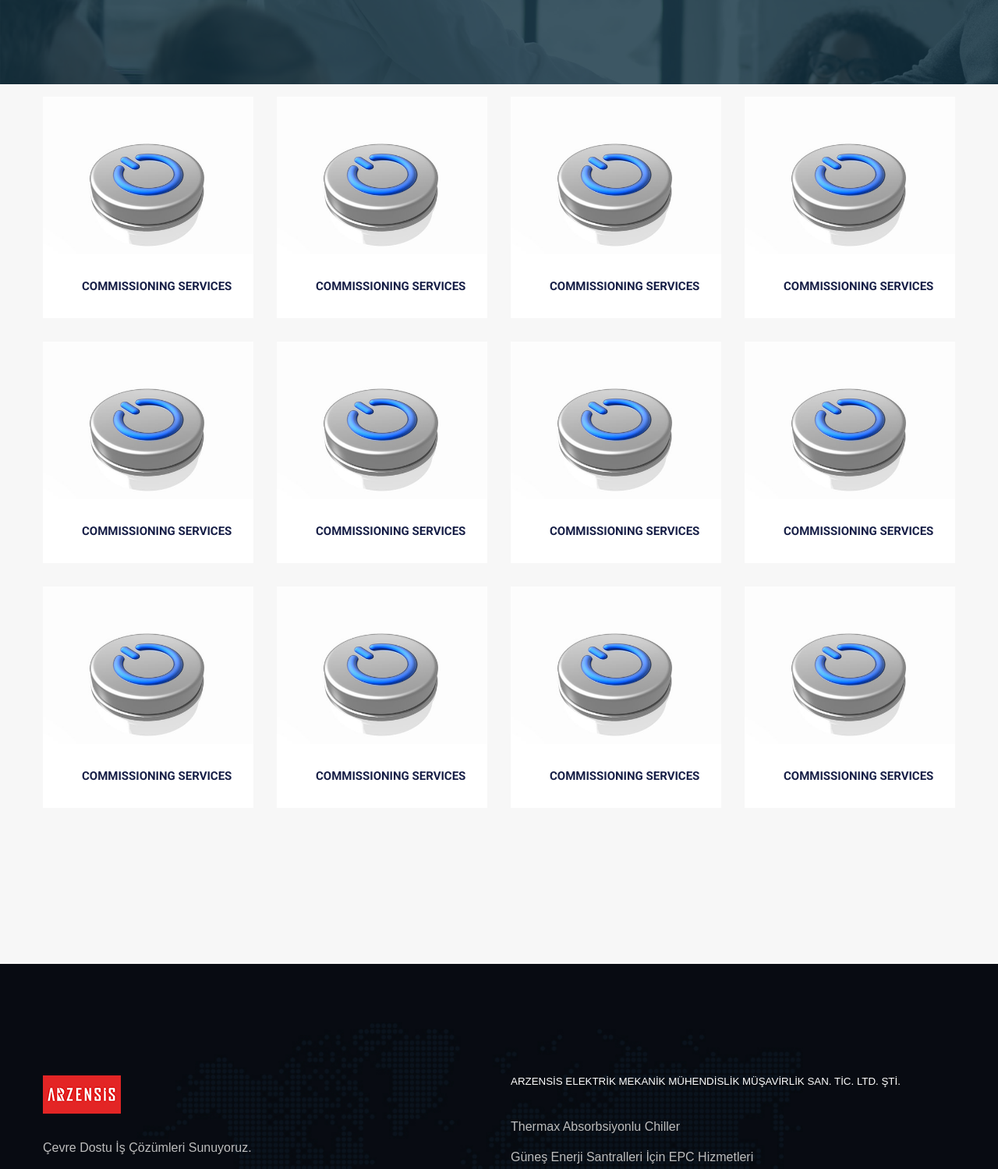
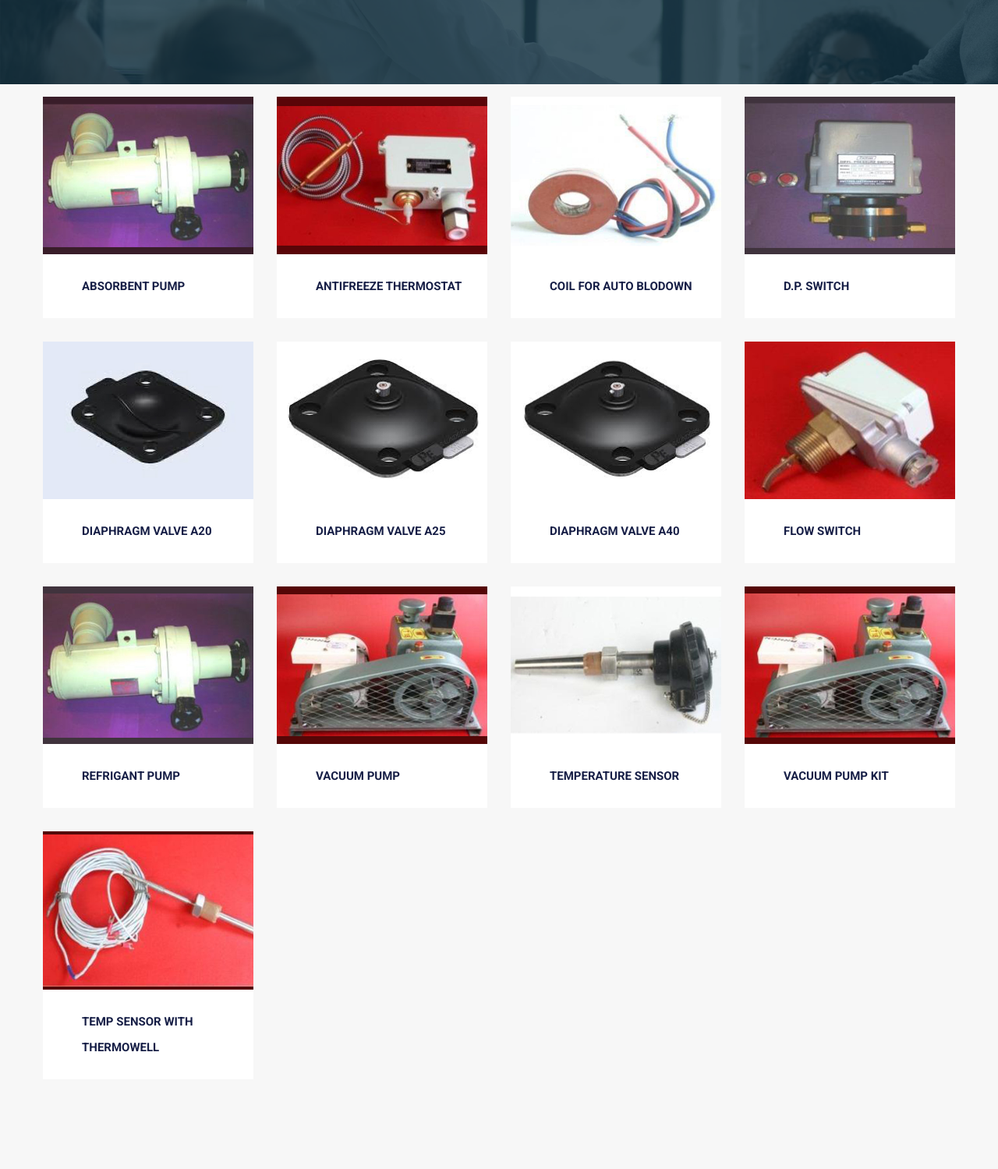
Before and after one commit to taner2307/arzensis, a plain HTML site: page spare_parts.html in a window 1280 px wide. Shown: the part 500-1999 px from the top of the page at 78% size. Drawn offline with Linux system fonts and the light colour scheme; files whose address does not match are found by name.

Commit message:
spare parts

```diff
--- a/spare_parts.html
+++ b/spare_parts.html
@@ -53,8 +53,10 @@
                             </div>
                             <div class="header-info-right">
                                 <ul class="header-social">
-                                    <li><a href="https://tr-tr.facebook.com/arzensis/"><i class="fab fa-facebook-f"></i></a></li>
-                                    <li><a href="https://www.linkedin.com/company/arzensism%C3%BChendislik/"><i class="fab fa-linkedin-in"></i></a></li>
+                                    <li><a href="https://tr-tr.facebook.com/arzensis/"><i class="fab fa-facebook-f"></i></a>
+                                    </li>
+                                    <li><a href="https://www.linkedin.com/company/arzensism%C3%BChendislik/"><i
+                                            class="fab fa-linkedin-in"></i></a></li>
                                 </ul>
                             </div>
                         </div>
@@ -127,10 +129,10 @@
                     <div class="col-xl-3 col-lg-4 col-md-6 col-sm- itemBox Electric">
                         <div class="single-team mb-30">
                             <div class="team-img">
-                                <img src="img/start.jpeg" alt="">
+                                <img src="img/spare_parts/ABSORBENT%20PUMP_480x360.jpg" alt="">
                             </div>
                             <div class="team-caption">
-                                <h3><a>COMMISSIONING SERVICES</a></h3>
+                                <h3><a>ABSORBENT PUMP</a></h3>
 
                             </div>
                         </div>
@@ -138,10 +140,10 @@
                     <div class="col-xl-3 col-lg-4 col-md-6 col-sm- itemBox Electric">
                         <div class="single-team mb-30">
                             <div class="team-img">
-                                <img src="img/start.jpeg" alt="">
+                                <img src="img/spare_parts/ANTIFREEZE%20THERMOSTAT_480x360.jpg" alt="">
                             </div>
                             <div class="team-caption">
-                                <h3><a>COMMISSIONING SERVICES</a></h3>
+                                <h3><a>ANTIFREEZE THERMOSTAT</a></h3>
 
                             </div>
                         </div>
@@ -149,10 +151,10 @@
                     <div class="col-xl-3 col-lg-4 col-md-6 col-sm- itemBox Electric">
                         <div class="single-team mb-30">
                             <div class="team-img">
-                                <img src="img/start.jpeg" alt="">
+                                <img src="img/spare_parts/COIL%20FOR%20AUTO%20BLODOWN_480x360.jpg" alt="">
                             </div>
                             <div class="team-caption">
-                                <h3><a>COMMISSIONING SERVICES</a></h3>
+                                <h3><a>COIL FOR AUTO BLODOWN</a></h3>
 
                             </div>
                         </div>
@@ -160,10 +162,10 @@
                     <div class="col-xl-3 col-lg-4 col-md-6 col-sm- itemBox Electric">
                         <div class="single-team mb-30">
                             <div class="team-img">
-                                <img src="img/start.jpeg" alt="">
+                                <img src="img/spare_parts/D.P.%20SWITCH_480x360.jpg" alt="">
                             </div>
                             <div class="team-caption">
-                                <h3><a>COMMISSIONING SERVICES</a></h3>
+                                <h3><a>D.P. SWITCH</a></h3>
 
                             </div>
                         </div>
@@ -173,10 +175,10 @@
                     <div class="col-xl-3 col-lg-4 col-md-6 col-sm- itemBox Electric">
                         <div class="single-team mb-30">
                             <div class="team-img">
-                                <img src="img/start.jpeg" alt="">
+                                <img src="img/spare_parts/DIAPHRAGM%20VALVE%20A20.jfif_480x360.jpg" alt="">
                             </div>
                             <div class="team-caption">
-                                <h3><a>COMMISSIONING SERVICES</a></h3>
+                                <h3><a>DIAPHRAGM VALVE A20</a></h3>
 
                             </div>
                         </div>
@@ -184,10 +186,10 @@
                     <div class="col-xl-3 col-lg-4 col-md-6 col-sm- itemBox Electric">
                         <div class="single-team mb-30">
                             <div class="team-img">
-                                <img src="img/start.jpeg" alt="">
+                                <img src="img/spare_parts/DIAPHRAGM%20VALVE%20A25_480x360.jpg" alt="">
                             </div>
                             <div class="team-caption">
-                                <h3><a>COMMISSIONING SERVICES</a></h3>
+                                <h3><a>DIAPHRAGM VALVE A25</a></h3>
 
                             </div>
                         </div>
@@ -195,10 +197,10 @@
                     <div class="col-xl-3 col-lg-4 col-md-6 col-sm- itemBox Electric">
                         <div class="single-team mb-30">
                             <div class="team-img">
-                                <img src="img/start.jpeg" alt="">
+                                <img src="img/spare_parts/DIAPHRAGM%20VALVE%20A40_480x360.jpg" alt="">
                             </div>
                             <div class="team-caption">
-                                <h3><a>COMMISSIONING SERVICES</a></h3>
+                                <h3><a>DIAPHRAGM VALVE A40</a></h3>
 
                             </div>
                         </div>
@@ -206,10 +208,10 @@
                     <div class="col-xl-3 col-lg-4 col-md-6 col-sm- itemBox Electric">
                         <div class="single-team mb-30">
                             <div class="team-img">
-                                <img src="img/start.jpeg" alt="">
+                                <img src="img/spare_parts/FLOW%20SWITCH_480x360.jpg" alt="">
                             </div>
                             <div class="team-caption">
-                                <h3><a>COMMISSIONING SERVICES</a></h3>
+                                <h3><a>FLOW SWITCH</a></h3>
 
                             </div>
                         </div>
@@ -219,10 +221,10 @@
                     <div class="col-xl-3 col-lg-4 col-md-6 col-sm- itemBox Electric">
                         <div class="single-team mb-30">
                             <div class="team-img">
-                                <img src="img/start.jpeg" alt="">
+                                <img src="img/spare_parts/REFRİGERANT%20PUMP_480x360.jpg" alt="">
                             </div>
                             <div class="team-caption">
-                                <h3><a>COMMISSIONING SERVICES</a></h3>
+                                <h3><a>REFRIGANT PUMP</a></h3>
 
                             </div>
                         </div>
@@ -230,10 +232,10 @@
                     <div class="col-xl-3 col-lg-4 col-md-6 col-sm- itemBox Electric">
                         <div class="single-team mb-30">
                             <div class="team-img">
-                                <img src="img/start.jpeg" alt="">
+                                <img src="img/spare_parts/VACUUM%20PUMP_480x360.jpg" alt="">
                             </div>
                             <div class="team-caption">
-                                <h3><a>COMMISSIONING SERVICES</a></h3>
+                                <h3><a>VACUUM PUMP</a></h3>
 
                             </div>
                         </div>
@@ -241,10 +243,10 @@
                     <div class="col-xl-3 col-lg-4 col-md-6 col-sm- itemBox Electric">
                         <div class="single-team mb-30">
                             <div class="team-img">
-                                <img src="img/start.jpeg" alt="">
+                                <img src="img/spare_parts/TEMPERATURE%20SENSOR_480x360.jpg" alt="">
                             </div>
                             <div class="team-caption">
-                                <h3><a>COMMISSIONING SERVICES</a></h3>
+                                <h3><a>TEMPERATURE SENSOR</a></h3>
 
                             </div>
                         </div>
@@ -252,14 +254,28 @@
                     <div class="col-xl-3 col-lg-4 col-md-6 col-sm- itemBox Electric">
                         <div class="single-team mb-30">
                             <div class="team-img">
-                                <img src="img/start.jpeg" alt="">
+                                <img src="img/spare_parts/VACUUM%20PUMP%20KIT_480x360.jpg" alt="">
                             </div>
                             <div class="team-caption">
-                                <h3><a>COMMISSIONING SERVICES</a></h3>
+                                <h3><a>VACUUM PUMP KIT</a></h3>
 
                             </div>
                         </div>
                     </div>
+                </div>
+                <div class="row">
+                    <div class="col-xl-3 col-lg-4 col-md-6 col-sm- itemBox Electric">
+                        <div class="single-team mb-30">
+                            <div class="team-img">
+                                <img src="img/spare_parts/TEMP%20SENSOR%20WITH%20THERMOWELL_480x360.jpg" alt="">
+                            </div>
+                            <div class="team-caption">
+                                <h3><a>TEMP SENSOR WITH THERMOWELL</a></h3>
+
+                            </div>
+                        </div>
+                    </div>
+
                 </div>
             </div>
 
@@ -292,14 +308,16 @@
                     <div class="col-xl-6 col-lg-2 col-md-3 col-sm-5">
                         <div class="single-footer-caption mb-50">
                             <div class="footer-tittle">
-                                <h4 style="font-size: smaller">ARZENSİS ELEKTRİK MEKANİK MÜHENDİSLİK MÜŞAVİRLİK SAN. TİC. LTD. ŞTİ.</h4>
+                                <h4 style="font-size: smaller">ARZENSİS ELEKTRİK MEKANİK MÜHENDİSLİK MÜŞAVİRLİK SAN.
+                                    TİC. LTD. ŞTİ.</h4>
                                 <ul>
                                     <li><a href="thermax.html">Thermax Absorbsiyonlu Chiller</a></li>
                                     <li><a href="solar_power.html"> Güneş Enerji Santralleri İçin EPC Hizmetleri</a>
                                     </li>
                                     <li><a href="otomation_design.html">Otomasyon, Dizayn, Mühendislik ve Uygulama
                                         Hizmetleri</a></li>
-                                    <li><a href="services.html">Endüstriyel Tesislerde Elektrik ve Mekanik Taahhüt İşleri</a></li>
+                                    <li><a href="services.html">Endüstriyel Tesislerde Elektrik ve Mekanik Taahhüt
+                                        İşleri</a></li>
                                     <li><a href="panel.html">AG Pano İmalat Hizmetleri</a></li>
                                     <li><a href="consultant.html">Müşavirlik Hizmetleri</a></li>
                                 </ul>
@@ -323,7 +341,8 @@
                     <div class="col-xl-3 col-lg-4">
                         <div class="footer-social f-right">
                             <a href="https://www.facebook.com/sai4ull"><i class="fab fa-facebook-f"></i></a>
-                            <a href="https://www.linkedin.com/company/arzensism%C3%BChendislik/"><i class="fab fa-linkedin-in"></i></a>
+                            <a href="https://www.linkedin.com/company/arzensism%C3%BChendislik/"><i
+                                    class="fab fa-linkedin-in"></i></a>
                         </div>
                     </div>
                 </div>
@@ -380,7 +399,7 @@
             const value = $(this).attr('data-filter');
             if (value === 'All') {
                 $('.itemBox').show('1000');
-            }else {
+            } else {
                 $('.itemBox').not('.' + value).hide('1000');
                 $('.itemBox').filter('.' + value).show('1000');
             }
```
Also changed, not shown: img/spare_parts/ABSORBENT PUMP_480x360.jpg (added), img/spare_parts/ANTIFREEZE THERMOSTAT_480x360.jpg (added), img/spare_parts/COIL FOR AUTO BLODOWN_480x360.jpg (added), img/spare_parts/D.P. SWITCH_480x360.jpg (added), img/spare_parts/DIAPHRAGM VALVE A20.jfif_480x360.jpg (added), img/spare_parts/DIAPHRAGM VALVE A25_480x360.jpg (added), img/spare_parts/DIAPHRAGM VALVE A40_480x360.jpg (added), img/spare_parts/FLOW SWITCH_480x360.jpg (added), img/spare_parts/REFRİGERANT PUMP_480x360.jpg (added), img/spare_parts/TEMP SENSOR WITH THERMOWELL_480x360.jpg (added), img/spare_parts/TEMPERATURE SENSOR_480x360.jpg (added), img/spare_parts/VACUUM PUMP KIT_480x360.jpg (added), img/spare_parts/VACUUM PUMP_480x360.jpg (added).
